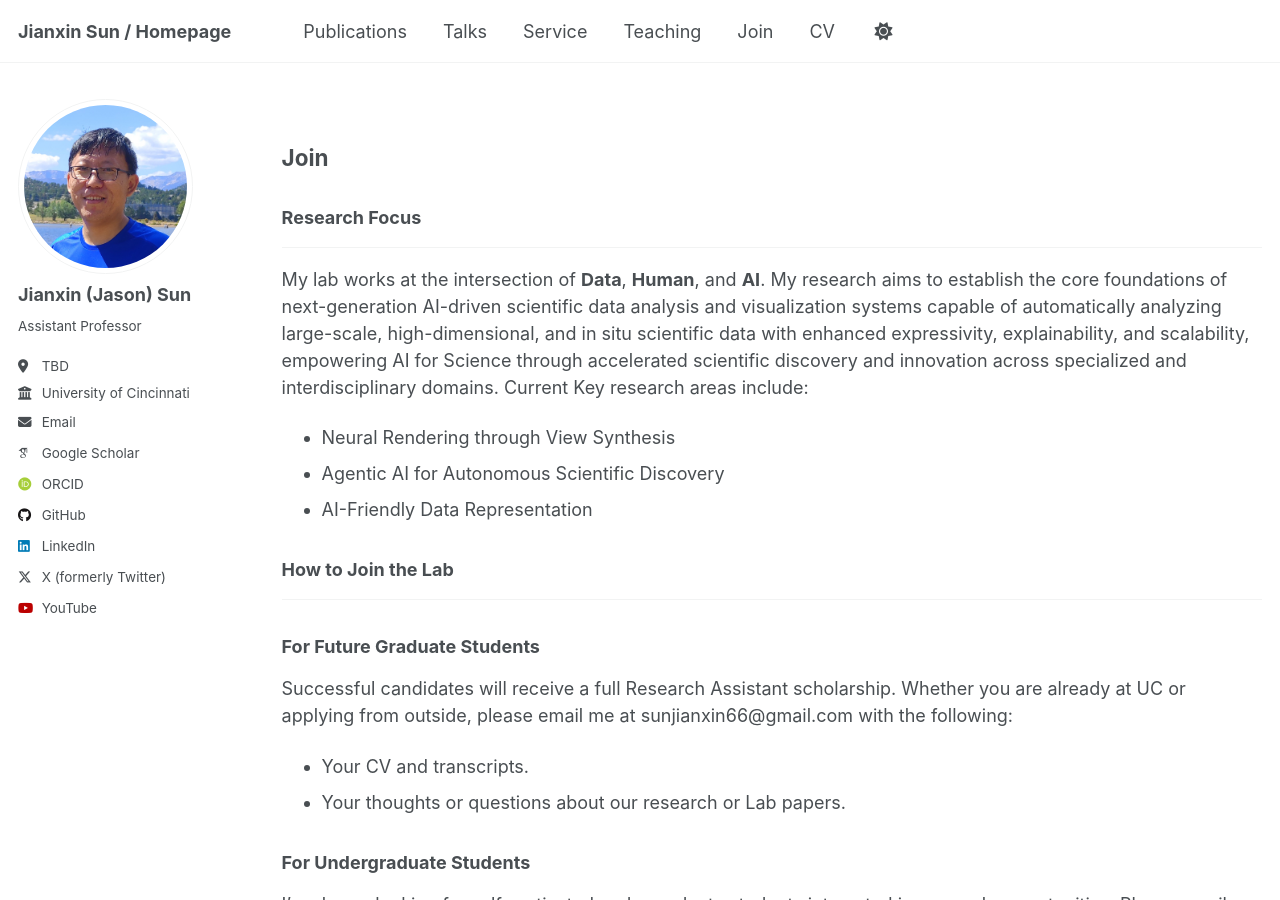
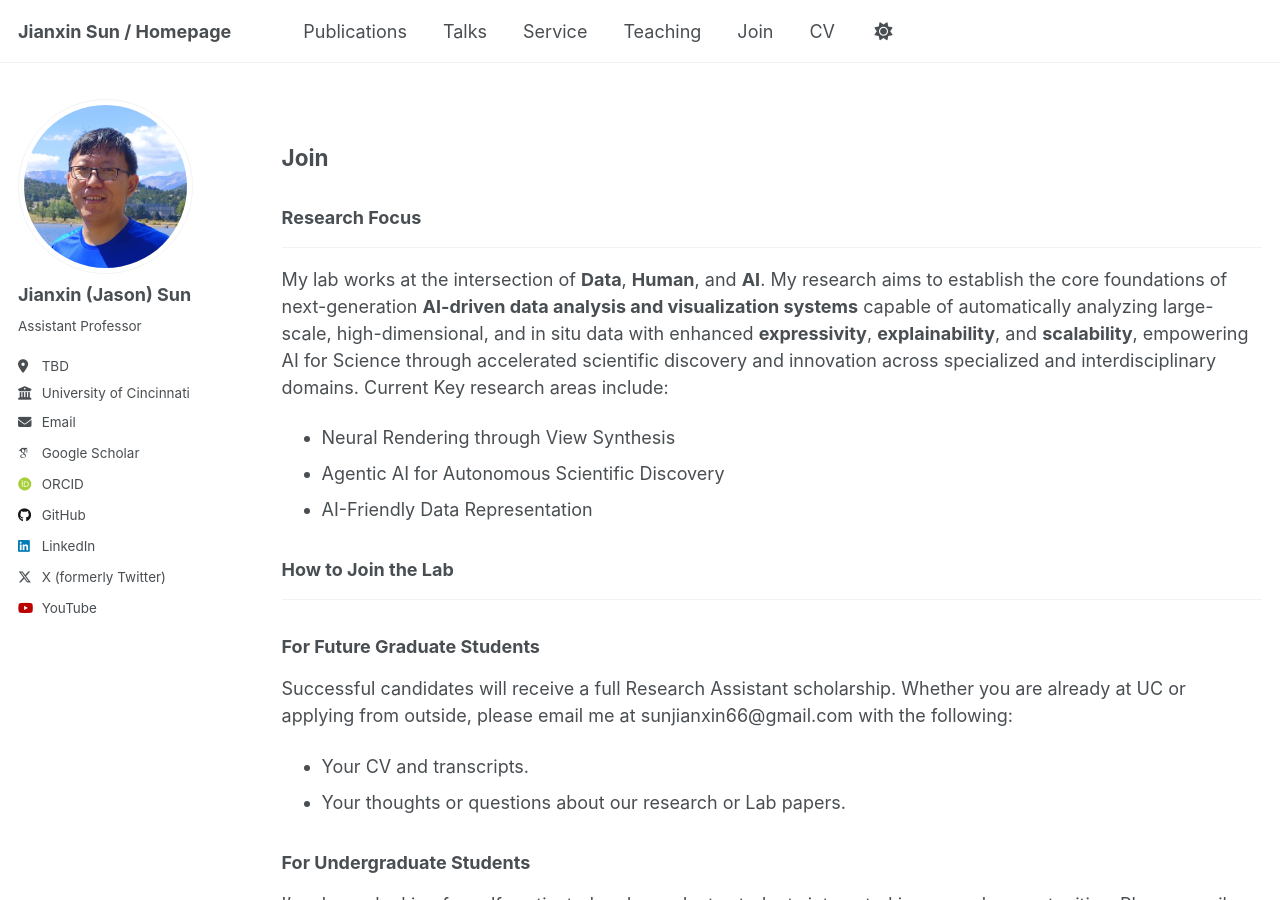
Before and after one commit to sunjianxin/sunjianxin.github.io, a Jekyll site: the page built from _pages/join.html, in a window 1280 px wide and 900 px high. Built offline with Jekyll 4.4.1, drawn with Linux system fonts in a browser that asks for light colours; some web fonts are replaced.

Commit message:
Update join.html

```diff
--- a/_pages/join.html
+++ b/_pages/join.html
@@ -13,9 +13,9 @@ author_profile: true
   <strong>Data</strong>,
   <strong>Human</strong>, and
   <strong>AI</strong>.
-  My research aims to establish the core foundations of next-generation AI-driven scientific data analysis and visualization systems
-  capable of automatically analyzing large-scale, high-dimensional, and in situ scientific data with enhanced expressivity, explainability,
-  and scalability, empowering AI for Science through accelerated scientific discovery and innovation across specialized and interdisciplinary domains.
+  My research aims to establish the core foundations of next-generation <strong>AI-driven data analysis and visualization systems</strong>
+  capable of automatically analyzing large-scale, high-dimensional, and in situ data with enhanced <strong>expressivity</strong>, <strong>explainability</strong>,
+  and <strong>scalability</strong>, empowering AI for Science through accelerated scientific discovery and innovation across specialized and interdisciplinary domains.
   Current Key research areas include:
 </p>
 <ul>
```
